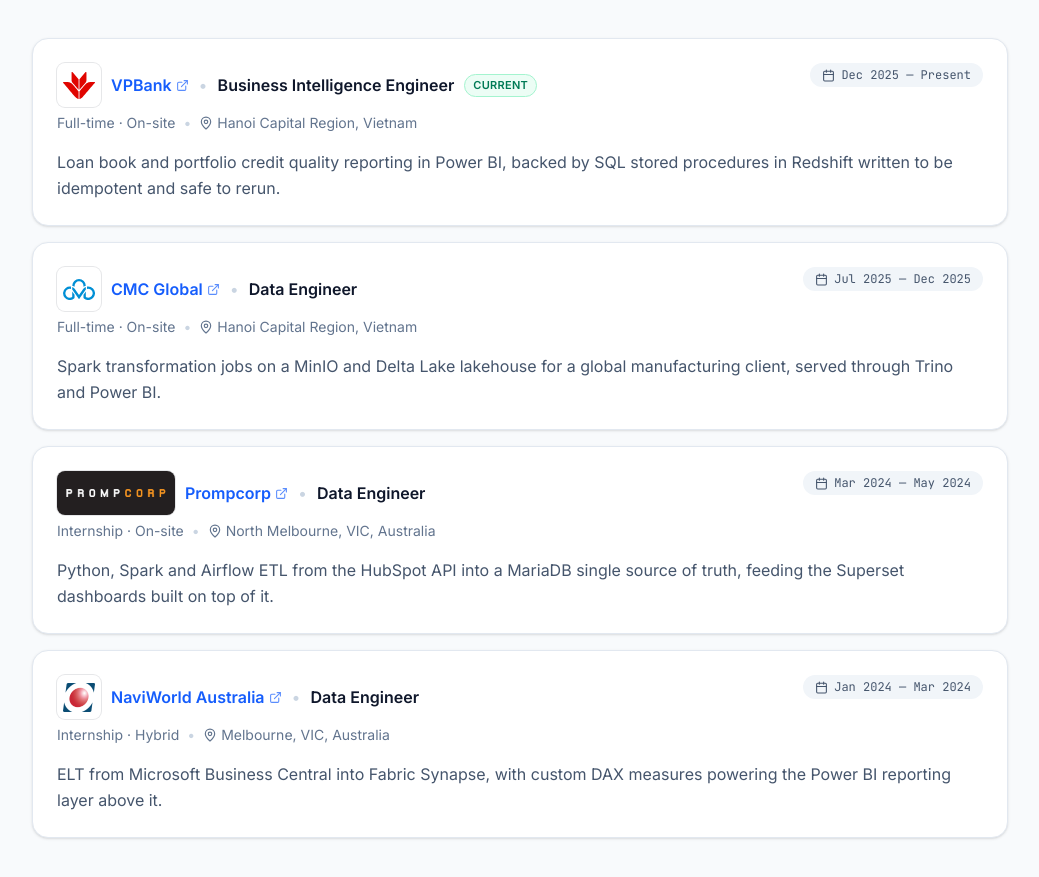
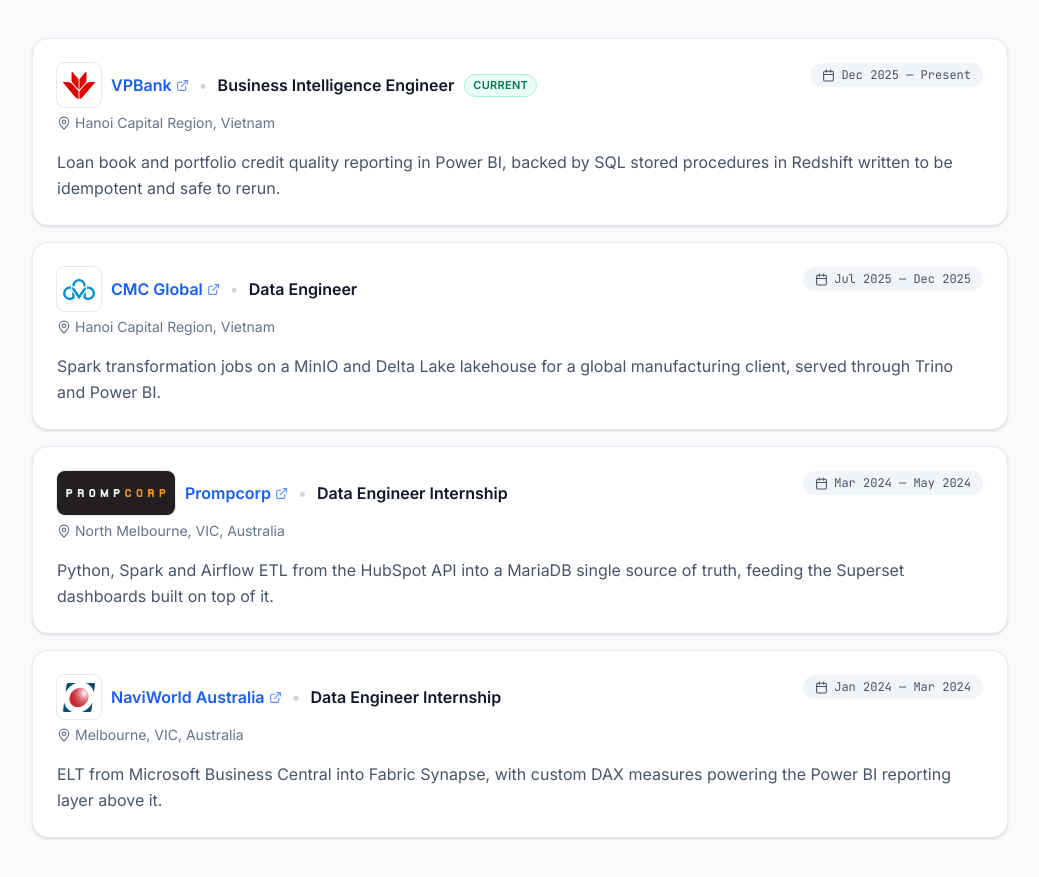
Before and after one commit to TungNamNguyen/personal-portfolio, a React (Vite) app: page / in a window 1280 px wide. Shown: the part 1348-2225 px from the top of the page, without its empty margins (120-1159 px from the left). Built offline with nearby package versions, Linux system fonts and the light colour scheme.

Commit message:
Drop work-mode meta; name internships in the title

```diff
--- a/src/components/TimelineSection.tsx
+++ b/src/components/TimelineSection.tsx
@@ -24,8 +24,6 @@
    * instead — the artwork must already carry its own ground.
    */
   logoWide?: boolean;
-  /** Employment type and work mode, e.g. "Full-time · On-site". */
-  meta?: string;
   location: string;
   period: string;
   /** Marks the ongoing role so it reads at a glance. */
@@ -122,12 +120,6 @@
                 </div>
 
                 <p className="flex flex-wrap items-center gap-x-2 gap-y-1 text-sm text-slate-500 dark:text-slate-400">
-                  {entry.meta && (
-                    <>
-                      <span>{entry.meta}</span>
-                      <span aria-hidden="true" className="text-slate-300 dark:text-slate-600">•</span>
-                    </>
-                  )}
                   <span className="inline-flex items-center gap-1">
                     <MapPin size={14} aria-hidden="true" className="shrink-0" />
                     {entry.location}
--- a/src/constants.tsx
+++ b/src/constants.tsx
@@ -135,7 +135,6 @@
     subtitle: "VPBank",
     logo: "/icons/vpbank.svg",
     url: "https://www.vpbank.com.vn",
-    meta: "Full-time \u00b7 On-site",
     location: "Hanoi Capital Region, Vietnam",
     period: "Dec 2025 \u2014 Present",
     current: true,
@@ -146,30 +145,27 @@
     subtitle: "CMC Global",
     logo: "/icons/cmcglobal.svg",
     url: "https://cmcglobal.com.vn",
-    meta: "Full-time \u00b7 On-site",
     location: "Hanoi Capital Region, Vietnam",
     period: "Jul 2025 \u2014 Dec 2025",
     description: "Spark transformation jobs on a MinIO and Delta Lake lakehouse for a global manufacturing client, served through Trino and Power BI."
   },
   {
-    title: "Data Engineer",
+    title: "Data Engineer Internship",
     subtitle: "Prompcorp",
     // Prompcorp has no symbol, only a 2.69:1 wordmark on their brand dark. Kept
     // at that ratio because squaring it drops the lettering to 3.5px tall.
     logo: "/icons/prompcorp.png",
     logoWide: true,
     url: "https://www.prompcorp.com.au",
-    meta: "Internship \u00b7 On-site",
     location: "North Melbourne, VIC, Australia",
     period: "Mar 2024 \u2014 May 2024",
     description: "Python, Spark and Airflow ETL from the HubSpot API into a MariaDB single source of truth, feeding the Superset dashboards built on top of it."
   },
   {
-    title: "Data Engineer",
+    title: "Data Engineer Internship",
     subtitle: "NaviWorld Australia",
     logo: "/icons/naviworld.png",
     url: "https://naviworld.com.au",
-    meta: "Internship \u00b7 Hybrid",
     location: "Melbourne, VIC, Australia",
     period: "Jan 2024 \u2014 Mar 2024",
     description: "ELT from Microsoft Business Central into Fabric Synapse, with custom DAX measures powering the Power BI reporting layer above it."
```
